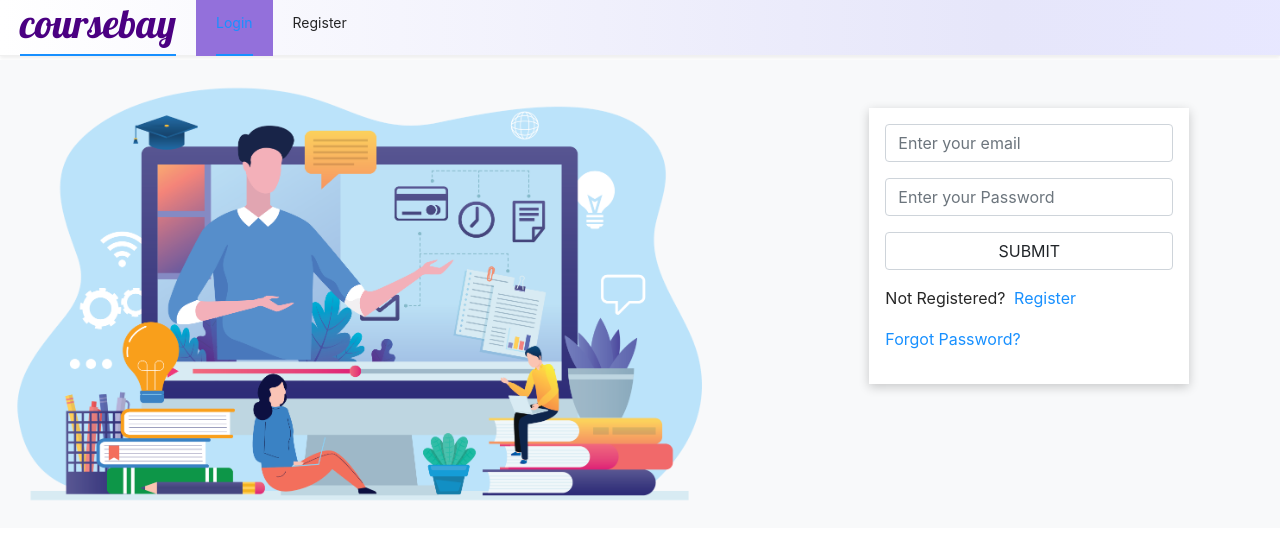
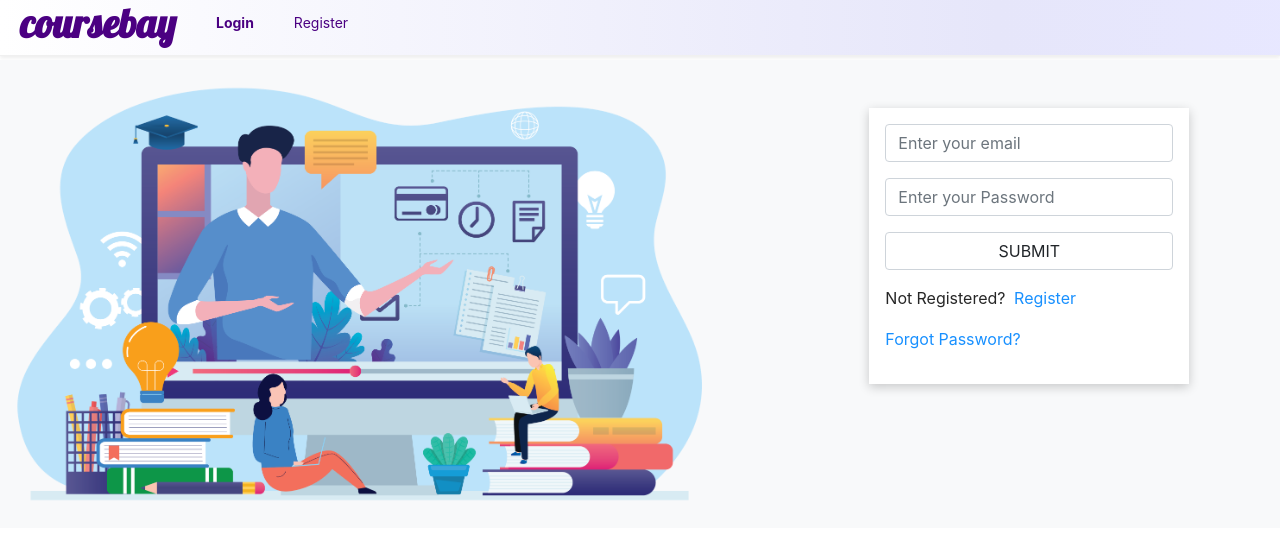
Before and after one commit to GauravBansal29/EduTechProject-frontend, a Next.js app: page /login in a window 1280 px wide. Shown: the top 540 px of the page. Built offline with nearby package versions, Linux system fonts and the light colour scheme; no server answers; a web font is replaced by a local one.

Commit message:
TopNav routes updated

```diff
--- a/components/TopNav.css
+++ b/components/TopNav.css
@@ -3,3 +3,7 @@
 -moz-box-shadow: 0px 2px 17px 0px rgba(0,0,0,0.75);
 box-shadow: 0px 2px 17px 0px rgba(0,0,0,0.75);
 }
+.ant-menu-item-selected {
+    background-color: white !important ;
+    color:aliceblue !important;
+  }
--- a/components/TopNav.js
+++ b/components/TopNav.js
@@ -30,49 +30,47 @@ const TopNav= ()=>{
 
     }
     useEffect(()=>{
-      process.browser && setCurrent(window.location.pathname);
+      process.browser && setCurrent(window.location.pathname.split('/')[1]);
     },[process.browser && window.location.pathname]);
     return (
       <Menu  mode="horizontal" selectedKeys={[current]} className="shadow-sm mb-1" style={{background: "linear-gradient(90deg, rgba(255,255,255,1) 0%, rgba(230,230,250,1) 78%, rgba(208,208,255,0.5) 100%)"}}  >
-      <Item key="/" style={{float: 'right'}} onClick={(e)=>{setCurrent(e.key)}}>
-        <Link href="/"><a style={{color:"#4B0082", fontFamily:"Lobster", fontSize:"2.5rem"}}>coursebay</a></Link>
+      <Item key="" style={{float: 'right', borderBottom:"0"}} onClick={(e)=>{setCurrent(e.key)}}>
+        <Link href="/"><a style={{color:"#4B0082",fontWeight:"bold", borderBottom:"none" , fontFamily:"Lobster", fontSize:"2.5rem"}}>coursebay</a></Link>
       </Item>
       {!user &&
       <>
-      <Item key="/login" onClick={(e)=>{setCurrent(e.key)}}>
-      <Link href="/login"><a>Login</a></Link>
+      <Item key="login" onClick={(e)=>{setCurrent(e.key)}}>
+      <Link href="/login"><a style={{color:"#4B0082"}}>Login</a></Link>
       </Item>
-      <Item key="/register" onClick={(e)=>{setCurrent(e.key)}}>
-      <Link href="/register"><a>Register</a></Link>
+      <Item key="register" onClick={(e)=>{setCurrent(e.key)}}>
+      <Link href="/register" ><a style={{color:"#4B0082"}} >Register</a></Link>
       </Item>
       </>}
 
 
+
      {user &&
      <>
+      <Item key="user" onClick={(e)=>{setCurrent(e.key)}}>
+        <Link href="/user"><a style={{color:"#4B0082"}}>User</a></Link>
+      </Item>
      {user.role && user.role.includes("Instructor")? (
        <>
-          <Item key="/instructor/course/create" onClick={(e)=>{setCurrent(e.key)}}>
-            <Link href="/instructor/course/create"><a>Create Course</a></Link>
-          </Item>
-          <Item key="/instructor" onClick={(e)=>{setCurrent(e.key)}}>
-          <Link href="/instructor"><a>Instructor</a></Link>
+          <Item key="instructor" onClick={(e)=>{setCurrent(e.key)}}>
+          <Link href="/instructor"><a style={{color:"#4B0082"}}>Instructor</a></Link>
           </Item>
           </>
 
         ):
         (
-          <Item key="/user/becomeInstructor" style={{float: 'right'}} onClick={(e)=>{setCurrent(e.key)}}>
-            <Link href="/user/becomeInstructor"><a>Become Instructor</a></Link>
+          <Item key="becomeInstructor" style={{float: 'right'}} onClick={(e)=>{setCurrent(e.key)}}>
+            <Link href="/becomeInstructor"><a style={{color:"#4B0082"}}>Become Instructor</a></Link>
           </Item>
 
         )
       }
-        <Item key="/user" onClick={(e)=>{setCurrent(e.key)}}>
-        <Link href="/user"><a>My learning</a></Link>
-      </Item>
 
-      <Item style={{ marginLeft: 'auto' }} onClick={onLogoutHandler}>
+      <Item style={{ marginLeft: 'auto' , color:"#4B0082"}} onClick={onLogoutHandler}>
       Logout
       </Item>
       </>
--- a/pages/course/[slug].js
+++ b/pages/course/[slug].js
@@ -31,7 +31,7 @@ const SingleCourse= ({course})=>{
                 router.push("/err");
             }
         }
-        checkEnrollment();
+       if(user) checkEnrollment();
     }, []);
 
     const handleFreeEnrollment=async()=>{
--- a/public/css/styles.css
+++ b/public/css/styles.css
@@ -6,9 +6,30 @@
     rgba(163, 150, 234, 1) 92%
   );
 }
+
+.ant-menu-horizontal > .ant-menu-item:hover,
+.ant-menu-horizontal > .ant-menu-submenu:hover,
+.ant-menu-horizontal > .ant-menu-item-active,
+.ant-menu-horizontal > .ant-menu-submenu-active,
+.ant-menu-horizontal > .ant-menu-item-open,
+.ant-menu-horizontal > .ant-menu-submenu-open,
+.ant-menu-horizontal > .ant-menu-item-selected,
+.ant-menu-horizontal > .ant-menu-submenu-selected {
+  background: transparent !important;
+  border-bottom: none !important;
+  transition: none !important;
+  font-weight: bold;
+}
+.ant-menu-horizontal > .ant-menu-item::after,
+.ant-menu-horizontal > .ant-menu-submenu::after {
+  border-bottom: none !important;
+  transition: none !important;
+  color:blueviolet !important;
+}
 .ant-menu-item-selected {
   background-color: rgba(147,112,219) !important;
   color:aliceblue !important;
+
 }
 ::-webkit-scrollbar {
   display: none;
```
Also changed, not shown: pages/instructor/course/view/[slug].js (+4 -5 lines), pages/instructor/index.js (+7 -7 lines), pages/becomeInstructor.js (renamed from pages/user/becomeInstructor.js).
